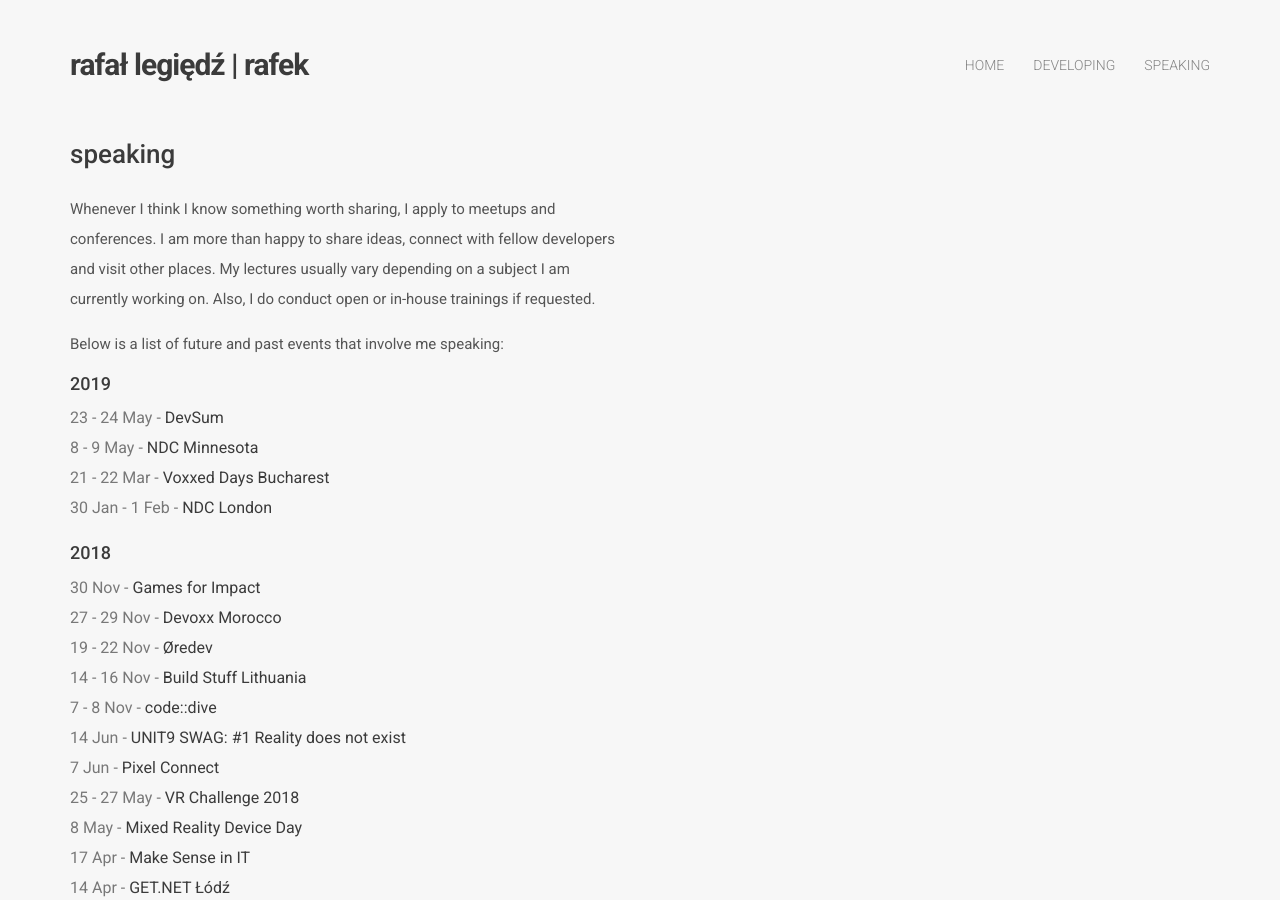
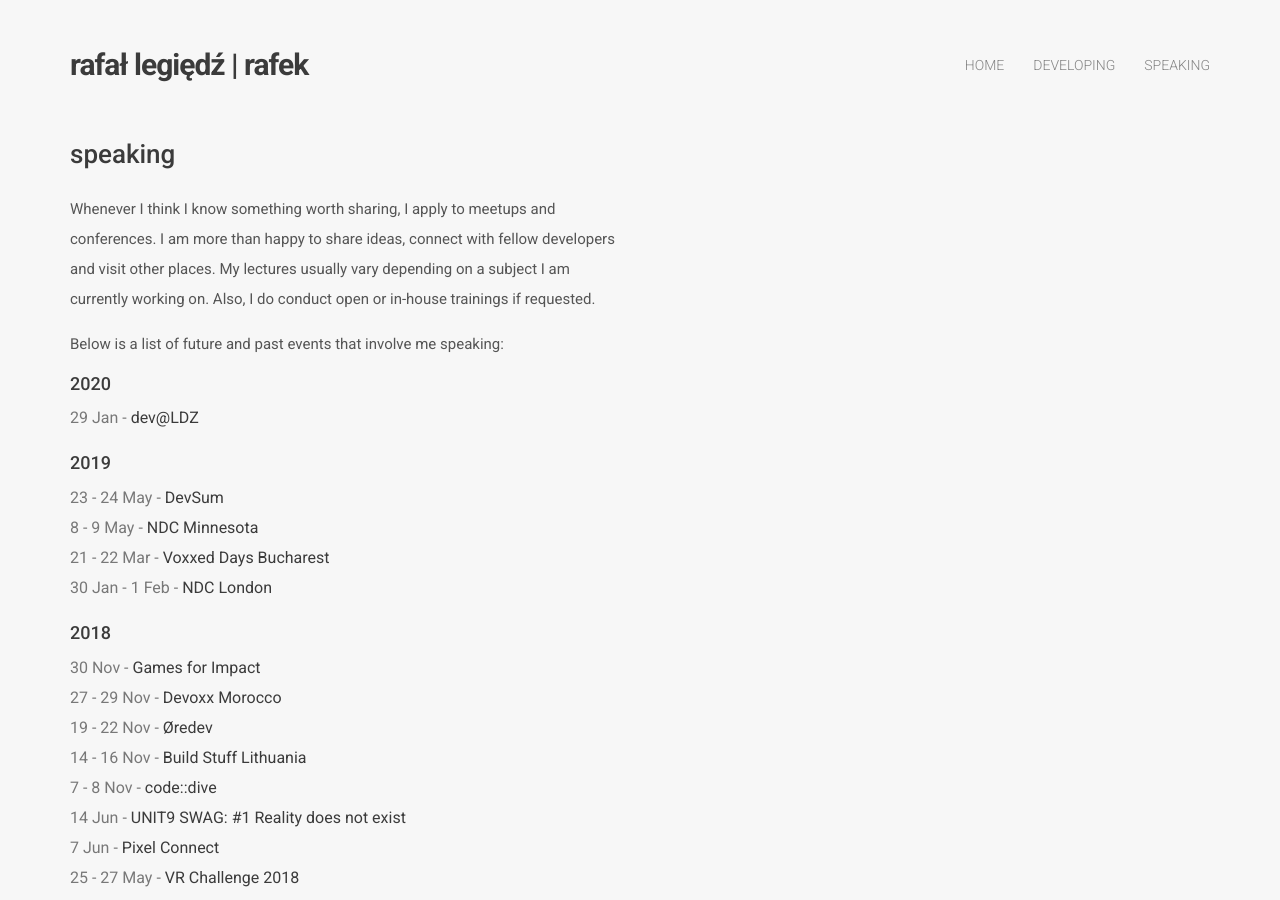
Before and after one commit to rafek/rafek.github.io, a Jekyll site: the page built from speaking/index.html, in a window 1280 px wide and 900 px high. Built offline with Jekyll 4.4.1, drawn with Linux system fonts in a browser that asks for light colours; nearby versions of some CDN libraries.

Commit message:
Updated speaking list.

```diff
--- a/speaking/index.html
+++ b/speaking/index.html
@@ -22,6 +22,14 @@
               Below is a list of future and past events that involve me speaking:
             </p>
             <div class="tabs">
+              <div class="tab year-2020-tab">
+                <h4>2020</h4>
+                <ul>
+                  <li>
+                    29 Jan - <a href="https://www.meetup.com/dev-LDZ/events/267956839/">dev@LDZ</a>
+                  </li>
+                </ul>
+              </div>
               <div class="tab year-2019-tab">
                 <h4>2019</h4>
                 <ul>
@@ -164,9 +172,10 @@
                   </li>
                   <li>
                     12 Apr - <a href="https://konferencjaget.net/pl/lodz">GET.NET</a>
-                  </li>
-                </ul>
-              </div>
+    </div>
+  </div>
+</div>
+
             </div>
           </div>
         </div>
```
